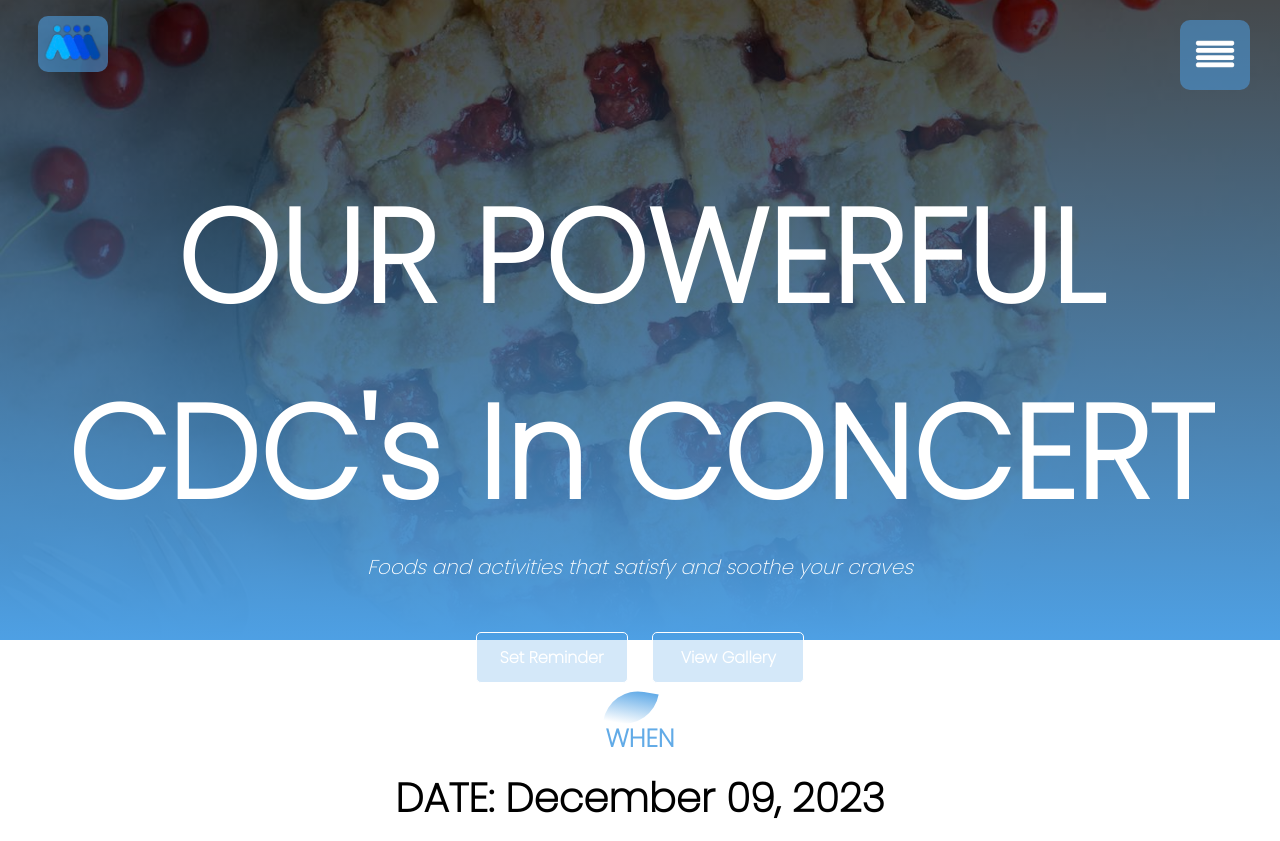
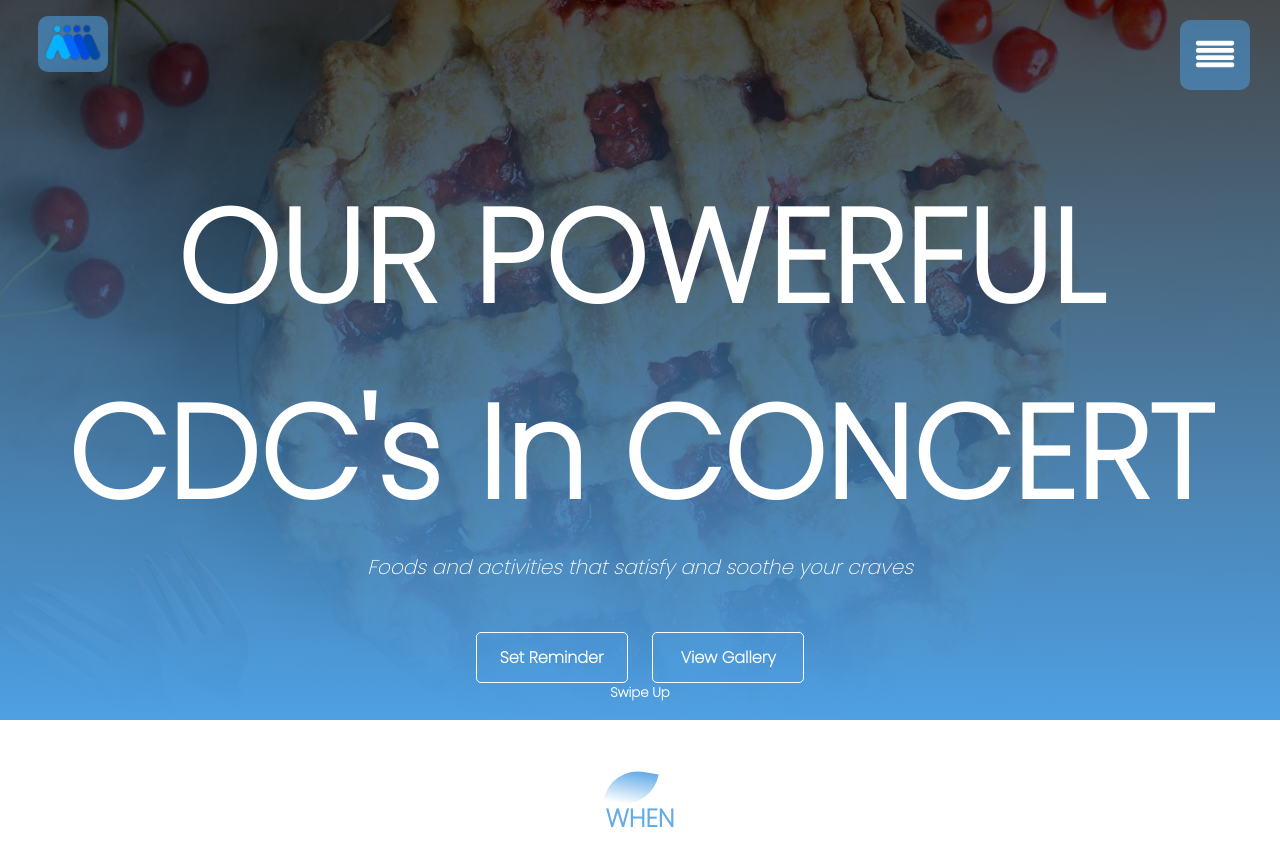
Before and after one commit to NewPerson10/LDAC-Concert, a plain HTML site: page index.html in a window 1280 px wide. Shown: the top 841 px of the page. Drawn offline with Linux system fonts and the light colour scheme.

Commit message:
Add files via upload

```diff
--- a/Event3.css
+++ b/Event3.css
@@ -7,7 +7,7 @@
     background: linear-gradient(rgba(0,0,0,0.7),#4ea0e4),url(images/pie.jpg);
     background-size: cover;
     background-position: center;
-    height: 80vh;
+    height: 90vh;
 }
 .logo{
     background-color:#4ea0e493;
```
